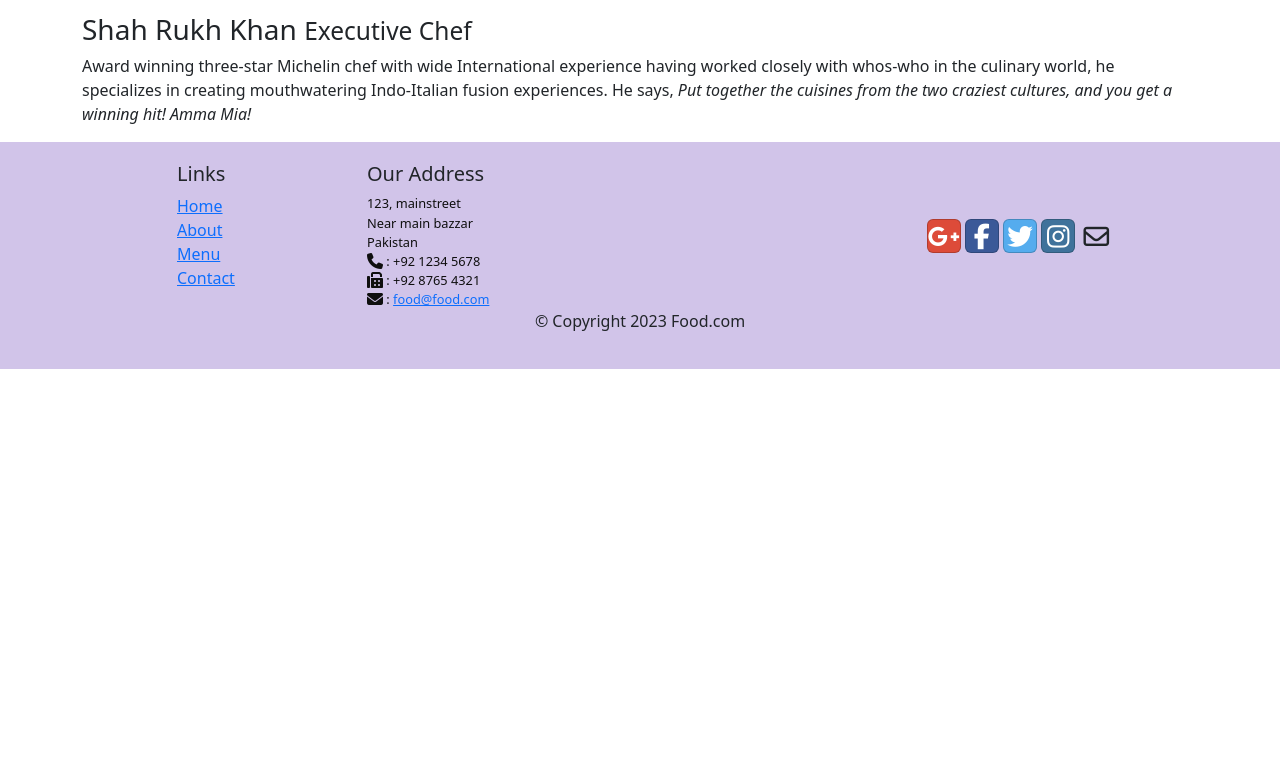
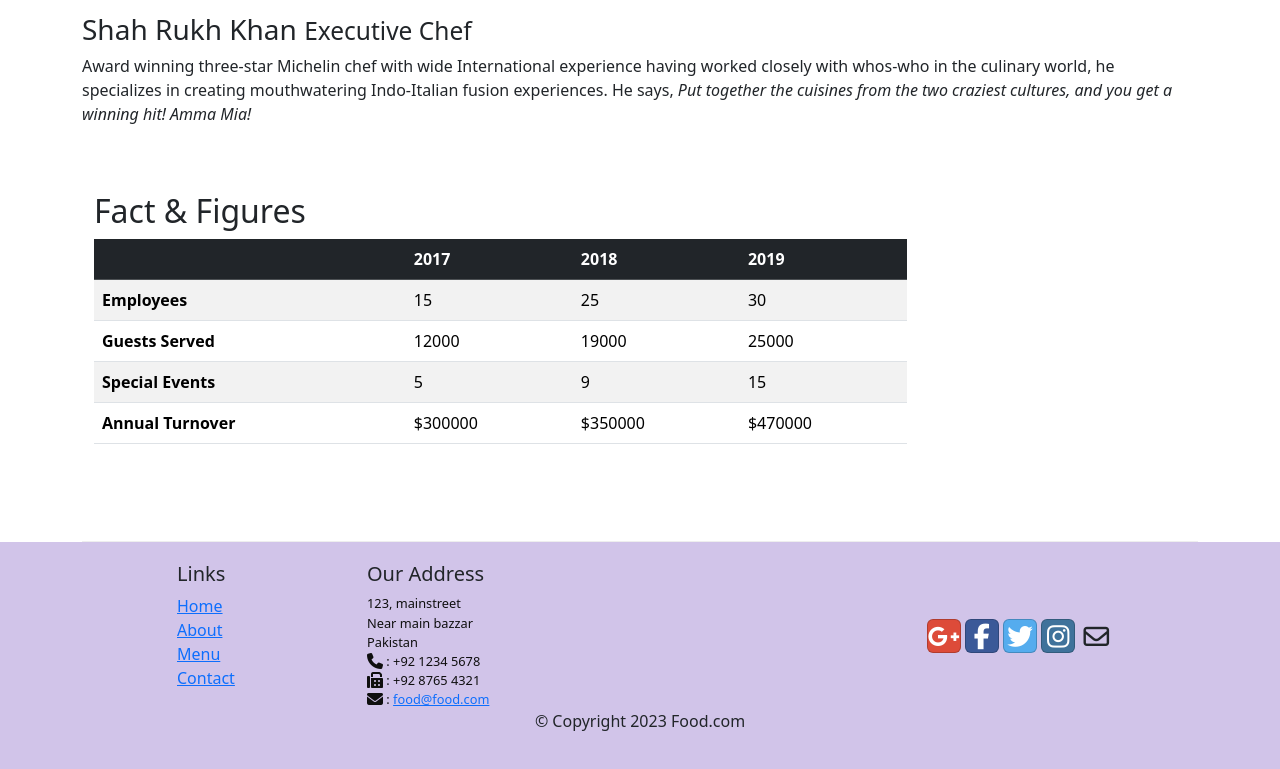
Before and after one commit to mssohail-cloud/bootstrap-course, a plain HTML site: page aboutus.html in a window 1280 px wide. Shown: the part 1262-2031 px from the top of the page. Before the commit the page ends 1631 px from the top, so only its background shows below. Drawn offline with nearby package versions, Linux system fonts and the light colour scheme.

Commit message:
adding table

```diff
--- a/aboutus.html
+++ b/aboutus.html
@@ -135,6 +135,52 @@
         </p>
       </div>
     </div>
+
+    <div class="row row-content">
+      <div class="col-12 col-sm-9">
+        <h2>Fact &amp; Figures</h2>
+        <div class="table-responsive">
+          <table class="table table-striped">
+            <thead class="table-dark">
+              <tr>
+                <th>&nbsp;</th>
+                <th>2017</th>
+                <th>2018</th>
+                <th>2019</th>
+              </tr>
+            </thead>
+            <tbody>
+              <tr>
+                <th>Employees</th>
+                <td>15</td>
+                <td>25</td>
+                <td>30</td>
+              </tr>
+              <tr>
+                <th>Guests Served</th>
+                <td>12000</td>
+                <td>19000</td>
+                <td>25000</td>
+              </tr>
+              <tr>
+                <th>Special Events</th>
+                <td>5</td>
+                <td>9</td>
+                <td>15</td>
+              </tr>
+              <tr>
+                <th>Annual Turnover</th>
+                <td>$300000</td>
+                <td>$350000</td>
+                <td>$470000</td>
+              </tr>
+            </tbody>
+          </table>
+        </div>
+      </div>
+      <div class="col-12 col-sm-3"></div>
+    </div>
+
   </div>
   <footer class="footer">
     <div class="container">
```
